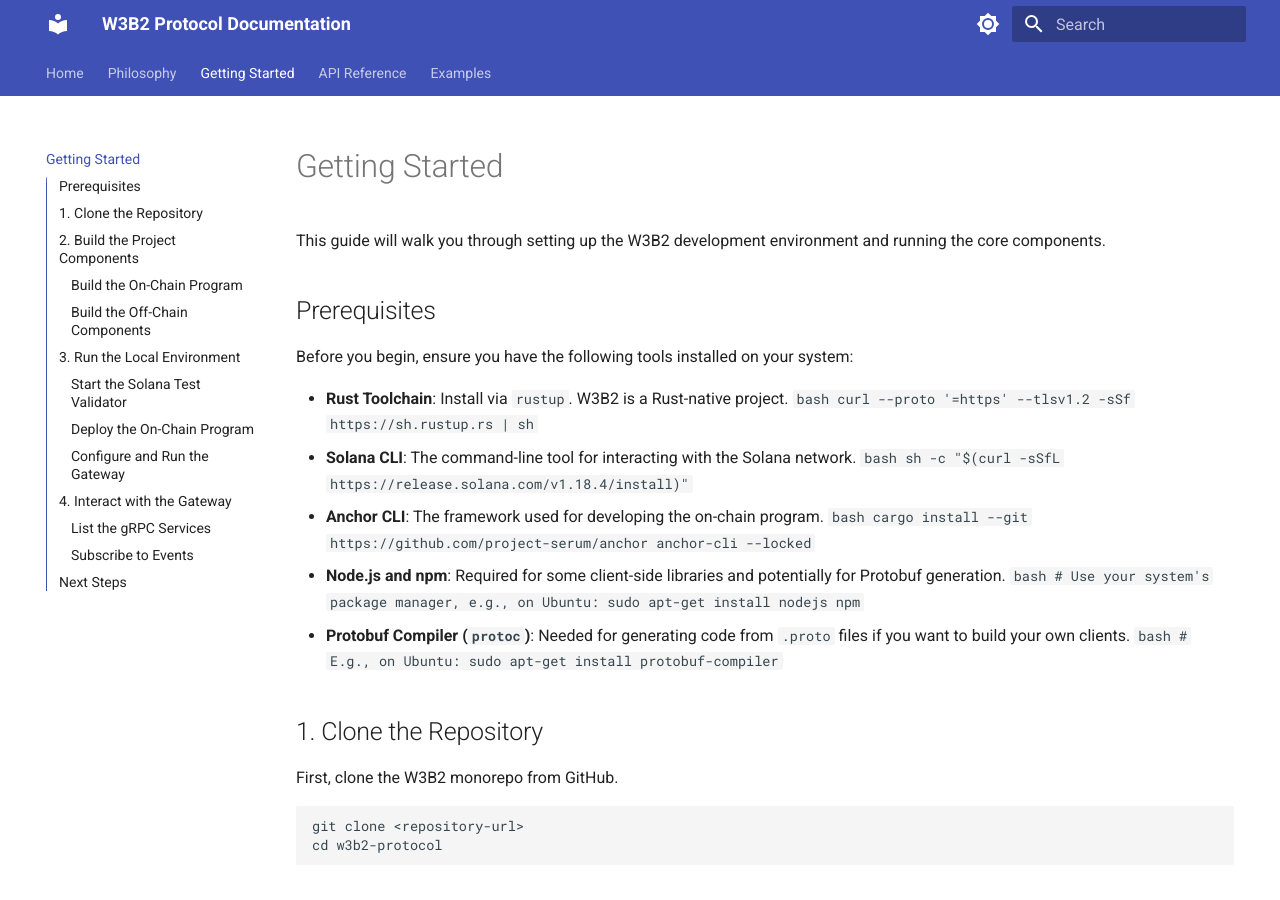
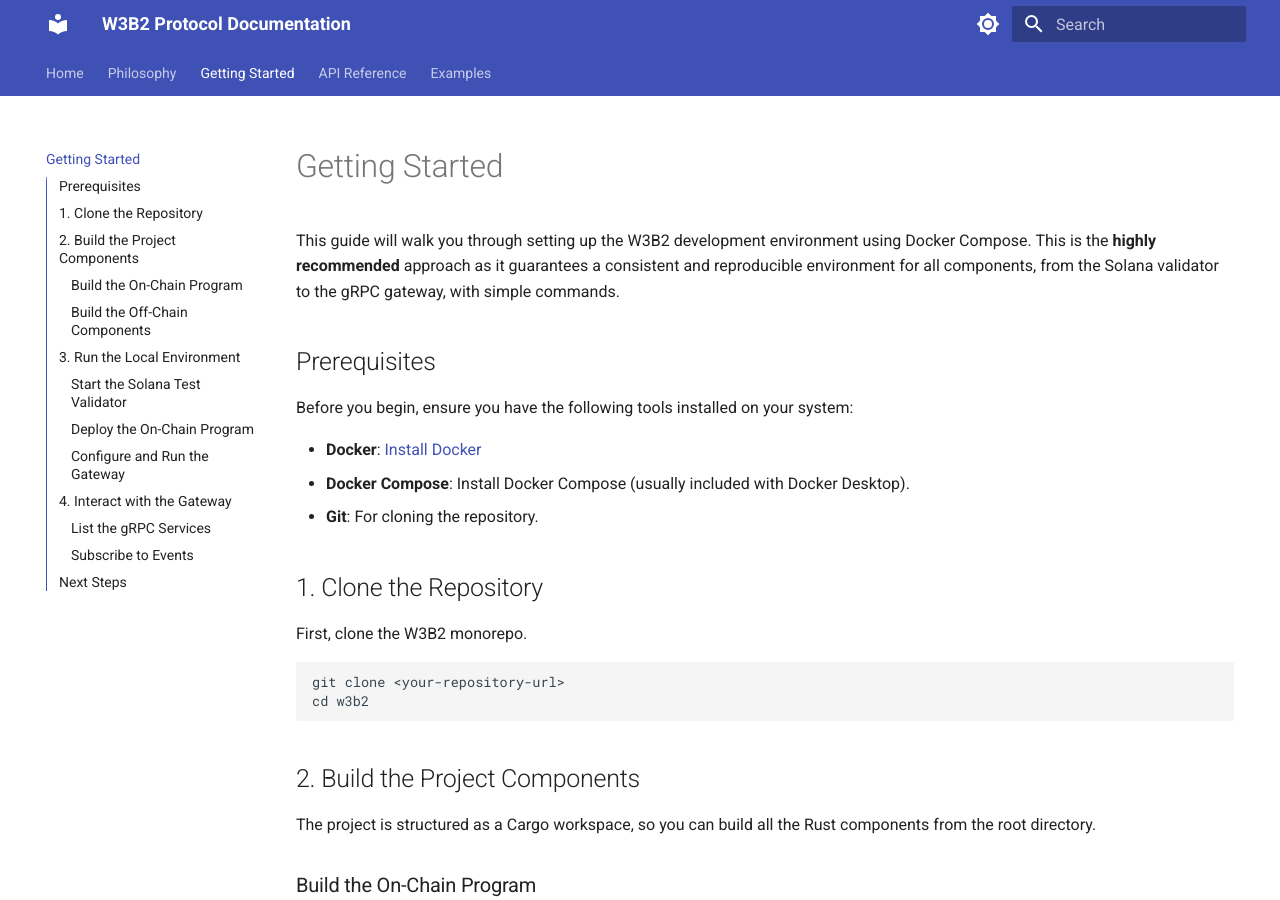
Before and after one commit to m62624/w3b2-solana, an MkDocs documentation site: the page built from docs/getting-started.md, in a window 1280 px wide and 900 px high. Built offline with MkDocs 1.6.1 and Material for MkDocs 9.7.7, drawn with Linux system fonts in a browser that asks for light colours.

````diff
--- a/docs/getting-started.md
+++ b/docs/getting-started.md
@@ -1,41 +1,22 @@
 # Getting Started
 
-This guide will walk you through setting up the W3B2 development environment and running the core components.
+This guide will walk you through setting up the W3B2 development environment using Docker Compose. This is the **highly recommended** approach as it guarantees a consistent and reproducible environment for all components, from the Solana validator to the gRPC gateway, with simple commands.
 
 ## Prerequisites
 
 Before you begin, ensure you have the following tools installed on your system:
 
--   **Rust Toolchain**: Install via `rustup`. W3B2 is a Rust-native project.
-    ```bash
-    curl --proto '=https' --tlsv1.2 -sSf https://sh.rustup.rs | sh
-    ```
--   **Solana CLI**: The command-line tool for interacting with the Solana network.
-    ```bash
-    sh -c "$(curl -sSfL https://release.solana.com/v1.18.4/install)"
-    ```
--   **Anchor CLI**: The framework used for developing the on-chain program.
-    ```bash
-    cargo install --git https://github.com/project-serum/anchor anchor-cli --locked
-    ```
--   **Node.js and npm**: Required for some client-side libraries and potentially for Protobuf generation.
-    ```bash
-    # Use your system's package manager, e.g., on Ubuntu:
-    sudo apt-get install nodejs npm
-    ```
--   **Protobuf Compiler (`protoc`)**: Needed for generating code from `.proto` files if you want to build your own clients.
-    ```bash
-    # E.g., on Ubuntu:
-    sudo apt-get install protobuf-compiler
-    ```
+-   **Docker**: [Install Docker](https://docs.docker.com/get-docker/)
+-   **Docker Compose**: Install Docker Compose (usually included with Docker Desktop).
+-   **Git**: For cloning the repository.
 
 ## 1. Clone the Repository
 
-First, clone the W3B2 monorepo from GitHub.
+First, clone the W3B2 monorepo.
 
 ```bash
-git clone <repository-url>
-cd w3b2-protocol
+git clone <your-repository-url>
+cd w3b2
 ```
 
 ## 2. Build the Project Components
````
Also changed, not shown: README.md (+4 -8 lines), config.docker.toml (added, +53 -0 lines), docker-compose.yml (+63 -46 lines), 8 other files.
